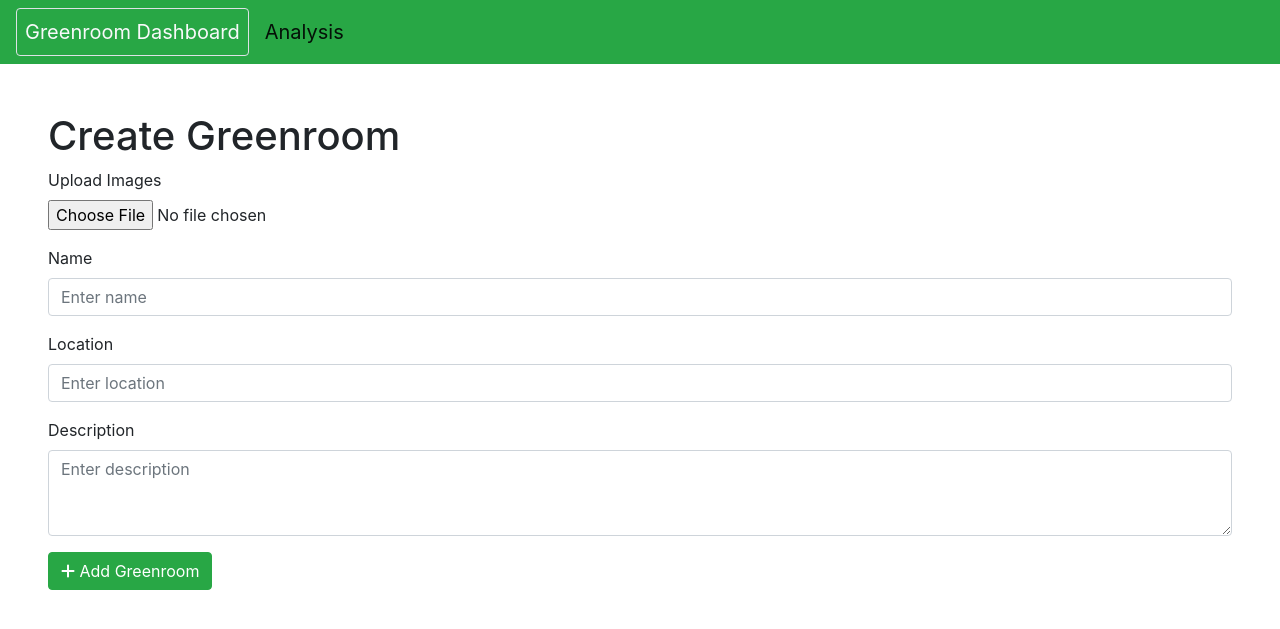
After one commit to MMeow223/IOT_Greenroom, a Flask app: page /create_greenroom in a window 1280 px wide. The commit adds this page. Shown: the top 629 px of the page. Run offline with Flask 3, Linux system fonts and the light colour scheme; some libraries are stand-ins or nearby versions.

Commit message:
Add create greenroom page

```diff
--- a/Flask/app.py
+++ b/Flask/app.py
@@ -1,16 +1,30 @@
-from flask import Flask, render_template
+from flask import Flask, render_template, request
 import paho.mqtt.client as mqtt
 from apscheduler.schedulers.background import BackgroundScheduler
 import os
 import json
 from decimal import Decimal
 from datetime import datetime
+import tempfile
+
+from dotenv import load_dotenv
+from AWSIoTPythonSDK.MQTTLib import AWSIoTMQTTClient
+# from firebase import firebase
+import firebase_admin
+from firebase_admin import credentials, storage
+
 
 # Currently this connects to local db
 import aws_rds_com as db
 
 from aws_rds_com import *
 
+CREDENTIALS = os.getenv("CREDENTIALS")
+FIREBASE_STORAGE = os.getenv("FIREBASE_STORAGE")
+cred = credentials.Certificate(CREDENTIALS)
+firebase_app = firebase_admin.initialize_app(cred, {
+        'storageBucket': FIREBASE_STORAGE
+    })
 app = Flask(__name__)
 
 # IP address may change each time broker is restarted
@@ -73,6 +87,17 @@ def index():
             temperature_chart_label.append(i["timestamp"])
             temperature_chart_data.append(i["value"])
 
+        current_water_level = get_record_greenroom(gr["greenroom_id"],True,"level")
+        # get the last one
+        if len(current_water_level) > 0:
+            current_water_level = current_water_level[0]["value"]
+            if current_water_level == "0":
+                current_water_level = True
+            else:
+                current_water_level = False
+        else:
+            current_water_level = False
+
         greenrooms[greenrooms.index(gr)]["soil_chart_data"] = soil_chart_data
         greenrooms[greenrooms.index(gr)]["light_chart_data"] = light_chart_data
         greenrooms[greenrooms.index(gr)]["temperature_chart_data"] = temperature_chart_data
@@ -81,6 +106,8 @@ def index():
         greenrooms[greenrooms.index(gr)]["light_chart_label"] = light_chart_label
         greenrooms[greenrooms.index(gr)]["temperature_chart_label"] = temperature_chart_label
 
+        greenrooms[greenrooms.index(gr)]["water_level"] = current_water_level
+
 
     data_template = {
         "greenroom": greenrooms,
@@ -88,6 +115,40 @@ def index():
     }
 
     return render_template('index.html', data=data_template)
+
+
+@app.route('/create_greenroom', methods=['GET', 'POST'])
+def create_greenroom():
+
+    if request.method == 'POST':
+
+        name = request.form.get("name")
+        location = request.form.get("location")
+        description = request.form.get("description")
+
+        file = request.files['images']
+
+
+       # Check if a file was submitted
+        if file:
+            # Create a reference to the Firebase Storage location where you want to store the image
+            storage_ref = storage.bucket().blob("greenroom_images/" + file.filename)
+
+            # Upload the file to Firebase Storage
+            storage_ref.upload_from_string(file.read(), content_type=file.content_type)
+
+            # Get the URL of the uploaded image
+            image_url = storage_ref.public_url
+
+            # Create the greenroom in your database, including the image URL
+            create_greenroom(name, location, description, image_url)
+
+            # Optionally, you can provide feedback to the user, e.g., by redirecting to a success page
+            # return render_template('success.html', image_url=image_url)
+
+    return render_template('create_greenroom.html')
+
+
 
 @app.route('/greenroom-detail/<id>', methods=['GET', 'POST'])
 def page_greenroom_detail(id):
@@ -103,6 +164,7 @@ def page_greenroom_detail(id):
 
     greenroom = db.select_by_id(id)
     return render_template('greenroom-detail.html', greenroom=greenroom)
+
 
 # @app.route('/manual', methods=['GET', 'POST'])
 # # Template for publishing manual control messages through MQTT
--- a/Flask/aws_rds_com.py
+++ b/Flask/aws_rds_com.py
@@ -110,6 +110,13 @@ def get_greenroom_all():
 
     return result_list
 
+def create_greenroom(name, location, description,image_url):
+    conn = connect_db()
+    cursor = conn.cursor()
+    sql = "INSERT INTO greenroom (name, location, description, image) VALUES (%s, %s, %s)"
+    param = (name, location, description,image_url,)
+    cursor.execute(sql, param)
+    conn.commit()
 # def select_by_id(id:int):
 #     conn = connect_db()
 #     cursor = conn.cursor()
--- /dev/null
+++ b/Flask/templates/create_greenroom.html
@@ -0,0 +1,59 @@
+{% extends 'base.html' %} {% block style %}
+<link
+  rel="stylesheet"
+  type="text/css"
+  href="{{ url_for('static', filename='css/index.css') }}"
+/>
+{% endblock %} {% block content %}
+<div class="d-flex flex-row">
+  <div class="h1">Create Greenroom</div>
+</div>
+<!-- create form with name, location, description -->
+<form method="POST" enctype="multipart/form-data">
+  <!-- upload images -->
+  <div class="form-group">
+    <label for="images">Upload Images</label>
+    <input
+      type="file"
+      class="form-control-file"
+      id="images"
+      name="images"
+      accept="image/png,  image/jpeg"
+    />
+  </div>
+  <div class="form-group">
+    <label for="name">Name</label>
+    <input
+      type="text"
+      class="form-control"
+      id="name"
+      name="name"
+      placeholder="Enter name"
+    />
+  </div>
+  <div class="form-group">
+    <label for="location">Location</label>
+    <input
+      type="text"
+      class="form-control"
+      id="location"
+      name="location"
+      placeholder="Enter location"
+    />
+  </div>
+  <div class="form-group">
+    <label for="description">Description</label>
+    <textarea
+      class="form-control"
+      id="description"
+      name="description"
+      rows="3"
+      placeholder="Enter description"
+    ></textarea>
+  </div>
+  <button type="submit" class="btn btn-success">
+    <i class="fas fa-plus"></i> Add Greenroom
+  </button>
+</form>
+
+{% endblock %}
```
Also changed, not shown: Flask/iot-greenroom-38d0b0167c02.json (added, +13 -0 lines), Flask/templates/index.html (+11 -2 lines), 1 other file.
